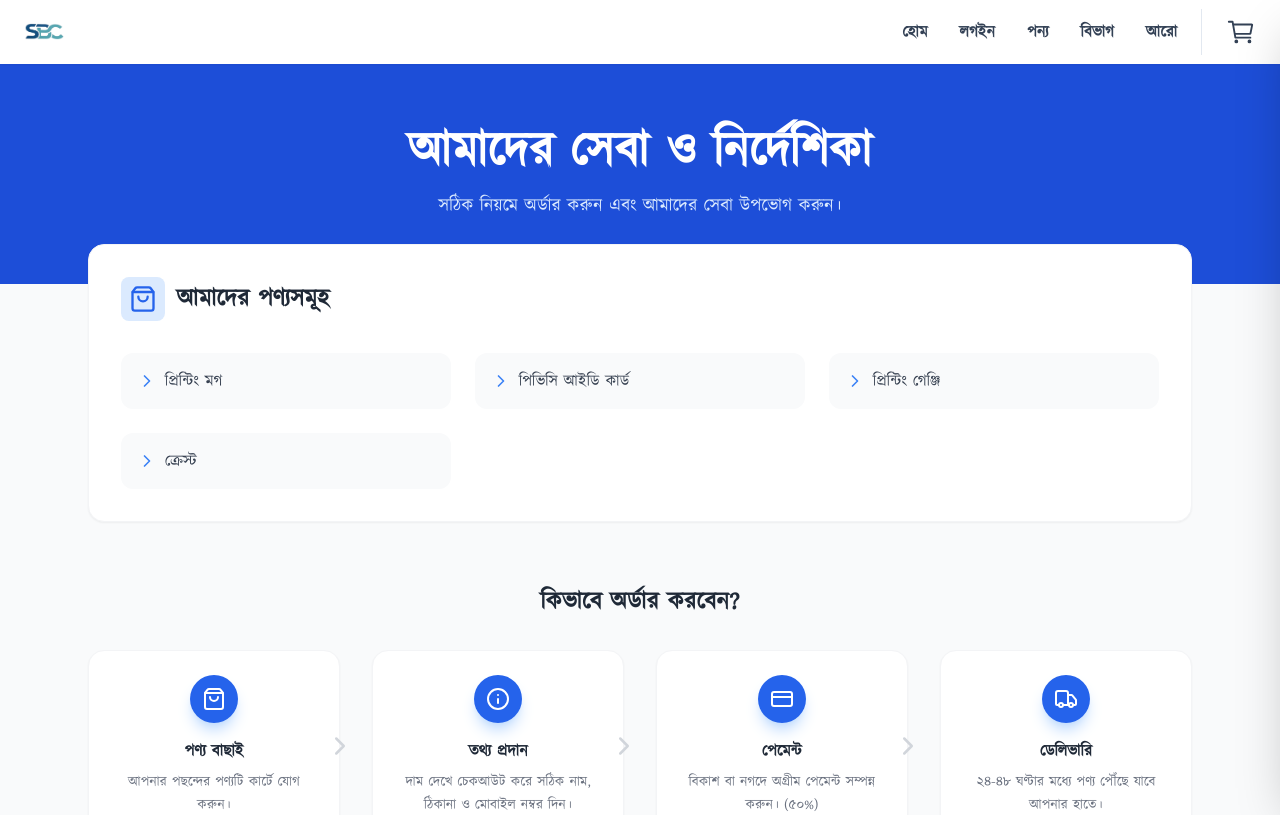
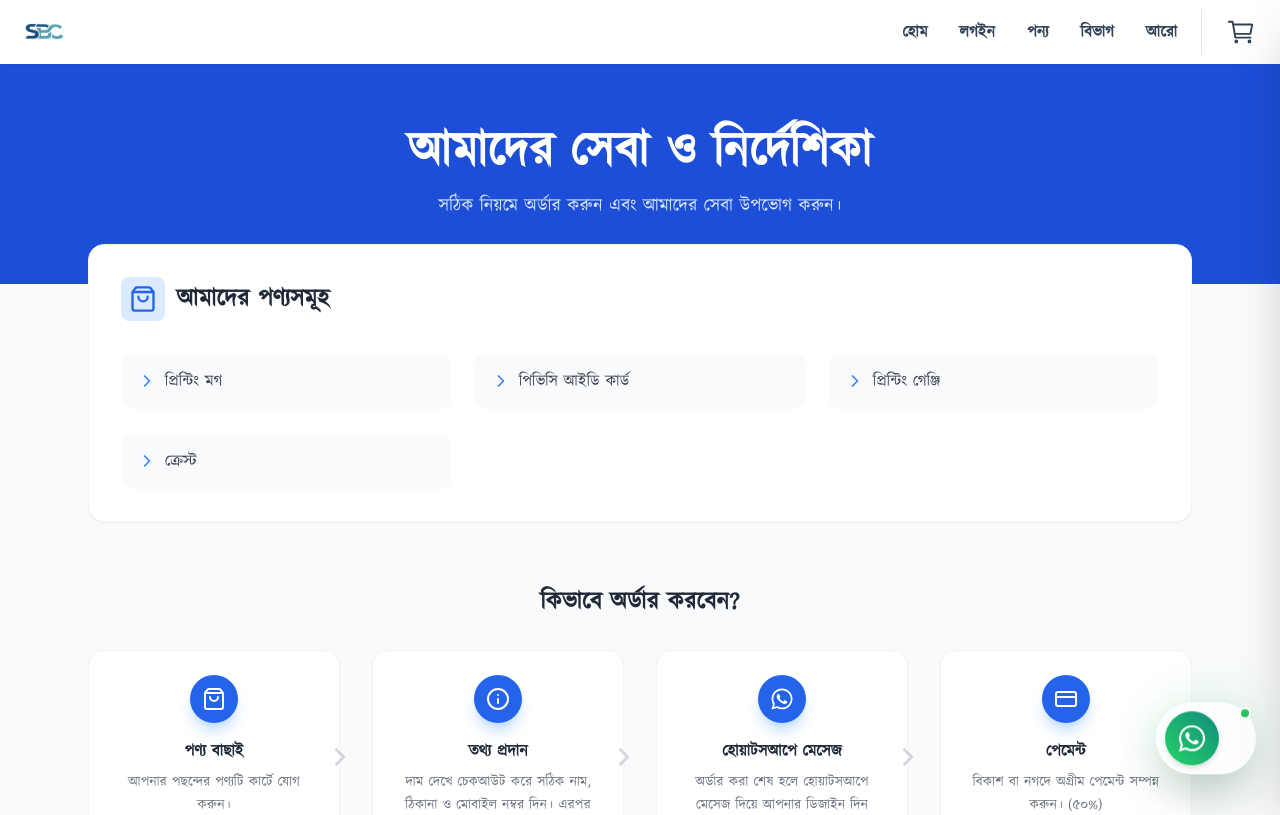
Before and after one commit to rknayem-cpu/sagotombusinesscenter, a Next.js app: page /more in a window 1280 px wide. Shown: the top 815 px of the page. Built offline with nearby package versions, Linux system fonts and the light colour scheme; no server answers.

Commit message:
complete

```diff
--- a/app/api/send-qr/route.js
+++ b/app/api/send-qr/route.js
@@ -81,10 +81,11 @@ Address: ${order.shippingAddress}
   </tbody>
 
   <tfoot>
+  <tr style="background: #fafafa; font-weight: bold;">ডেলিভারি চার্জ: 80 taka</tr>
     <tr style="background: #fafafa; font-weight: bold;">
       <td colspan="2" style="padding: 10px; border: 1px solid #ddd; text-align: right;">Grand Total:</td>
       <td style="padding: 10px; border: 1px solid #ddd; text-align: right; color: #ea580c; font-size: 16px;">
-        ${order.totalAmount} taka
+        ${order.totalAmount} টাকা
       </td>
     </tr>
   </tfoot>
--- a/app/cart/page.tsx
+++ b/app/cart/page.tsx
@@ -185,7 +185,7 @@ if (loading) return (
                   <div className="flex-1 text-center sm:text-left">
                     <h3 className="font-semibold text-gray-800">{item.post.title}</h3>
                     <p className="text-sm text-gray-400">Size: {item.post.size}</p>
-                    <p className="text-gray-900 font-bold">${item.post.price.toFixed(2)}</p>
+                    <p className="text-gray-900 font-bold">প্রতি পিস: {item.post.price} টাকা</p>
                   </div>
 
                   <div className="flex items-center gap-3">
@@ -221,29 +221,29 @@ if (loading) return (
                   {/* Detailed breakdown: Price x Quantity */}
                   {cartItems.map((item) => (
                     <div key={item.post._id} className="flex justify-between text-sm text-gray-600">
-                      <span className="truncate max-w-[150px]">{item.post.title} ({""}x{item.quantity})</span>
-                      <span>${(item.post.price * item.quantity).toFixed(2)}</span>
+                      <span className="truncate max-w-[150px]">{item.post.title} - {""}{item.quantity} পিস </span>
+                      <span>{(item.post.price * item.quantity).toFixed(2)}</span>
                     </div>
                   ))}
 
                   <div className="pt-4 border-t space-y-2">
                     <div className="flex justify-between text-gray-600">
-                      <span>Total Items Price</span>
-                      <span>${subtotal.toFixed(2)}</span>
+                      <span>মোট দাম</span>
+                      <span>{subtotal} টাকা</span>
                     </div>
                     <div className="flex justify-between text-gray-600">
-                      <span>Shipping Fee</span>
-                      <span className="text-green-600 font-medium">{deliveryFee.toFixed(2)}</span>
+                      <span>ডেলিভারি চার্জ</span>
+                      <span className="text-green-600 font-medium">{deliveryFee} টাকা</span>
                     </div>
                   </div>
 
                   <div className="pt-4 border-t flex justify-between items-center">
-                    <span className="text-lg font-bold text-gray-800">Total Payable</span>
-                    <span className="text-2xl font-bold text-orange-600">{(subtotal + deliveryFee).toFixed(2)}</span>
+                    <span className="text-lg font-bold text-gray-800">সর্বমোট দাম</span>
+                    <span className="text-2xl font-bold text-orange-600">{subtotal + deliveryFee} টাকা</span>
                   </div>
 
                   <button onClick={handleCheckout} className="w-full mt-6 py-4 bg-orange-600 text-white rounded-lg font-bold hover:bg-orange-700 transition">
-                    Proceed to Checkout
+                    অর্ডার প্লেস করুন
                   </button>
                 </div>
               </div>
--- a/app/checkout/page.tsx
+++ b/app/checkout/page.tsx
@@ -87,7 +87,7 @@ export default function CheckoutPage() {
                   <input
                     required
                     type="tel"
-                    placeholder="017XXXXXXXX"
+                    placeholder="মোবাইল নম্বর লিখুন..."
                     className="w-full pl-12 pr-4 py-4 bg-gray-50 border border-slate-100 rounded-2xl focus:outline-none focus:border-orange-500 focus:bg-white transition-all font-bold text-gray-900"
                     onChange={(e) => setFormData({...formData, mobile: e.target.value})}
                   />
@@ -98,7 +98,7 @@ export default function CheckoutPage() {
                 <label className="text-[10px] font-black text-gray-400 uppercase tracking-[0.2em] ml-1">Full Shipping Address</label>
                 <textarea
                   required
-                  placeholder="House no, Road, Area, City..."
+                  placeholder="ঠিকানা লিখুন..."
                   rows={4}
                   className="w-full p-5 bg-gray-50 border border-slate-100 rounded-2xl focus:outline-none focus:border-orange-500 focus:bg-white transition-all font-bold text-gray-900 resize-none"
                   onChange={(e) => setFormData({...formData, address: e.target.value})}
@@ -111,7 +111,7 @@ export default function CheckoutPage() {
                   className="w-full bg-gray-950 text-white py-5 rounded-2xl font-black text-sm uppercase tracking-[0.2em] hover:bg-orange-600 transition-all flex items-center justify-center gap-3 disabled:opacity-50 shadow-xl shadow-gray-200"
                 >
                   {loading ? <Loader2 className="animate-spin" size={20} /> : <ShoppingBag size={20} />}
-                  Confirm Order {(orderData.totalAmount).toFixed(2)})
+                  Confirm Order ({(orderData.totalAmount)} টাকা)
                 </button>
               </div>
             </form>
@@ -120,7 +120,7 @@ export default function CheckoutPage() {
           {/* Right: Order Summary (5 Columns) */}
           <div className="lg:col-span-5 space-y-6">
             <div className="bg-white p-8 rounded-[2rem] border border-slate-100 shadow-sm">
-              <h3 className="text-xl font-black text-gray-950 tracking-tight mb-6">Order Summary</h3>
+              <h3 className="text-xl font-black text-gray-950 tracking-tight mb-6">অর্ডার সামারি</h3>
 
               <div className="space-y-4 max-h-[300px] overflow-y-auto pr-2 custom-scrollbar">
                 {orderData.items.map((item: any, idx: number) => (
@@ -130,26 +130,26 @@ export default function CheckoutPage() {
                     </div>
                     <div className="flex-1 min-w-0">
                       <h4 className="font-extrabold text-sm text-gray-900 truncate uppercase tracking-tighter">{item.title}</h4>
-                      <p className="text-[10px] font-bold text-gray-400 uppercase">Qty: {item.quantity} × ${item.price}</p>
+                      <p className="text-[13px] font-bold text-gray-500 uppercase">{item.quantity} পিস × {item.price} টাকা</p>
                     </div>
-                    <p className="font-black text-sm text-gray-950">${(item.quantity * item.price).toFixed(2)}</p>
+                    <p className="font-black text-md text-gray-950">{(item.quantity * item.price)}</p>
                   </div>
                 ))}
               </div>
 
               <div className="mt-8 pt-6 border-t border-dashed border-slate-200 space-y-3">
-                <div className="flex justify-between text-xs font-bold text-gray-400 uppercase">
-                  <span>Subtotal</span>
-                  <span className="text-gray-950">${(orderData.totalAmount - 80).toFixed(2)}</span>
+                <div className="flex justify-between text-md font-bold text-gray-400 uppercase">
+                  <span>সর্বমোট দাম</span>
+                  <span className="text-gray-950">{(orderData.totalAmount - 80)} টাকা</span>
                 </div>
-                <div className="flex justify-between text-xs font-bold text-gray-400 uppercase">
-                  <span>Shipping</span>
-                  <span className="text-green-600 tracking-widest">80 taka</span>
+                <div className="flex justify-between text-md font-bold text-gray-400 uppercase">
+                  <span>ডেলিভারি চার্জ</span>
+                  <span className="text-green-600 tracking-widest">80 টাকা</span>
                 </div>
-                <div className="flex justify-between items-end pt-2">
-                  <span className="text-sm font-black text-gray-950 uppercase">Grand Total</span>
-                  <span className="text-3xl font-black text-orange-600 tracking-tighter">
-                    ${orderData.totalAmount.toFixed(2)}</span>
+                <div className="flex justify-between items-end pt-2 border-t border-slate-200">
+                  <span className="text-md font-black text-gray-950 uppercase">সর্বমোট দাম</span>
+                  <span className="text-3xl font-black text-orange-600 tracking-tighter relative top-2">
+                    {orderData.totalAmount} <span className='relative top-1'>টাকা</span></span>
                 </div>
               </div>
             </div>
--- a/app/layout.tsx
+++ b/app/layout.tsx
@@ -2,7 +2,7 @@ import type { Metadata } from 'next'
 import './globals.css'
 import Footer from '@/components/Footer';
 import Navbar from '@/components/Navbar';
-
+import Wh from '@/components/Wh';
 export const metadata: Metadata = {
   title: 'Sagotom Business Center',
   description: 'আমাদের জন্য সবকিছু এক জায়গায় - সাগতম বিজনেস সেন্টার',
@@ -23,6 +23,7 @@ export default function RootLayout({
   <body suppressHydrationWarning>
   <Navbar />
     {children}
+    <Wh />
     <Footer />
   </body>
 </html>
--- a/app/more/page.tsx
+++ b/app/more/page.tsx
@@ -1,5 +1,7 @@
 "use client";
 import React from "react";
+import { FaWhatsapp } from "react-icons/fa6";
+
 import {
   ShoppingBag,
   Truck,
@@ -49,7 +51,8 @@ export default function InfoPage() {
           <div className="grid grid-cols-1 md:grid-cols-4 gap-8">
             {[
               { icon: <ShoppingBag />, title: "পণ্য বাছাই", desc: "আপনার পছন্দের পণ্যটি কার্টে যোগ করুন।" },
-              { icon: <Info />, title: "তথ্য প্রদান", desc: "দাম দেখে চেকআউট করে সঠিক নাম, ঠিকানা ও মোবাইল নম্বর দিন।" },
+              { icon: <Info />, title: "তথ্য প্রদান", desc: "দাম দেখে চেকআউট করে সঠিক নাম, ঠিকানা ও মোবাইল নম্বর দিন। এরপর অর্ডার করুন" },
+              { icon: <FaWhatsapp size={24} />, title: "হোয়াটসআপে মেসেজ", desc: "অর্ডার করা শেষ হলে হোয়াটসআপে মেসেজ দিয়ে আপনার ডিজাইন দিন" },
               { icon: <CreditCard />, title: "পেমেন্ট", desc: "বিকাশ বা নগদে অগ্রীম পেমেন্ট সম্পন্ন করুন। (৫০%)" },
               { icon: <Truck />, title: "ডেলিভারি", desc: "২৪-৪৮ ঘণ্টার মধ্যে পণ্য পৌঁছে যাবে আপনার হাতে।" },
             ].map((step, index) => (
@@ -78,7 +81,10 @@ export default function InfoPage() {
               <h2 className="text-xl font-bold">অর্ডারের নিয়মাবলী</h2>
             </div>
             <ul className="space-y-4 text-gray-600">
-              <li className="flex gap-2">🔹 অর্ডারের সময় নূন্যতম ৫০% অগ্রীম প্রদান করতে হবে।</li>
+               <li className="flex gap-2">🔹 অর্ডার করার পরে ওয়েবসাইটের ডান পাশের ওয়াটসআপ আইকনে ক্লিক করে
+
+                আমাদের সাথে যোগাযোগ করে আপনার ডিজাইনের তথ্য দিন</li>
+              <li className="flex gap-2">🔹 অর্ডারের পরে নূন্যতম ৫০% অগ্রীম প্রদান করতে হবে।</li>
               <li className="flex gap-2">🔹 ভুল তথ্য দিলে অর্ডার বাতিল বলে গণ্য হতে পারে।</li>
               <li className="flex gap-2">🔹 কোনো পণ্য স্টকে না থাকলে আমরা ১২ ঘণ্টার মধ্যে জানাব।</li>
             </ul>
--- /dev/null
+++ b/components/Wh.tsx
@@ -0,0 +1,63 @@
+"use client";
+
+import Link from "next/link";
+import { FaWhatsapp } from "react-icons/fa6";
+import { motion } from "framer-motion";
+
+export default function Wh() {
+  return (
+    <div className="fixed bottom-6 right-6 md:bottom-6 md:right-6 z-50">
+      {/* Soft Floating Animation */}
+      <motion.div
+        animate={{ y: [0, -10, 0] }}
+        transition={{
+          duration: 5,
+          repeat: Infinity,
+          ease: "easeInOut",
+        }}
+      >
+        <Link
+          href="https://wa.me/8801997219858"
+          target="_blank"
+          rel="noopener noreferrer"
+          className="group relative flex items-center"
+        >
+          {/* Background Glow */}
+          <div className="absolute inset-0 bg-green-500/20
+           blur-xl rounded-full group-hover:bg-green-500/40 transition-all duration-700" />
+
+          <motion.div
+            whileHover={{ scale: 1.05 }}
+            whileTap={{ scale: 0.95 }}
+            transition={{ type: "spring", stiffness: 400, damping: 20 }}
+            className="relative flex items-center
+            bg-white/90 dark:bg-zinc-900/90 backdrop-blur-md border
+            border-white/20 shadow-2xl rounded-full p-1.5 md:p-2"
+          >
+            {/* WhatsApp Icon Wrapper */}
+            <div className="bg-gradient-to-tr from-[#25D366] to-[#128C7E] p-3 md:p-3 rounded-full shadow-md group-hover:rotate-[360deg] transition-transform duration-1000 ease-in-out">
+              <FaWhatsapp className="text-white text-2xl md:text-3xl" />
+            </div>
+
+            {/* Responsive Text Logic */}
+            {/* Mobile-e sudhu icon thakbe, MD screen (Tablet/Desktop) e text show hobe */}
+            <div className="hidden md:flex flex-col ml-3 mr-4 overflow-hidden max-w-0 group-hover:max-w-xs transition-all duration-500 ease-in-out">
+              <span className="text-[10px] uppercase tracking-[0.2em] text-green-600 font-bold leading-none">
+                Online
+              </span>
+              <span className="text-gray-800 dark:text-gray-100 font-semibold text-sm whitespace-nowrap">
+                Chat with us
+              </span>
+            </div>
+
+            {/* Simple Online Dot (Mobile-e o thakbe) */}
+            <span className="absolute top-1 right-1 flex h-3 w-3">
+              <span className="animate-ping absolute inline-flex h-full w-full rounded-full bg-green-400 opacity-75"></span>
+              <span className="relative inline-flex rounded-full h-3 w-3 bg-green-500 border-2 border-white dark:border-zinc-900"></span>
+            </span>
+          </motion.div>
+        </Link>
+      </motion.div>
+    </div>
+  );
+}
```
